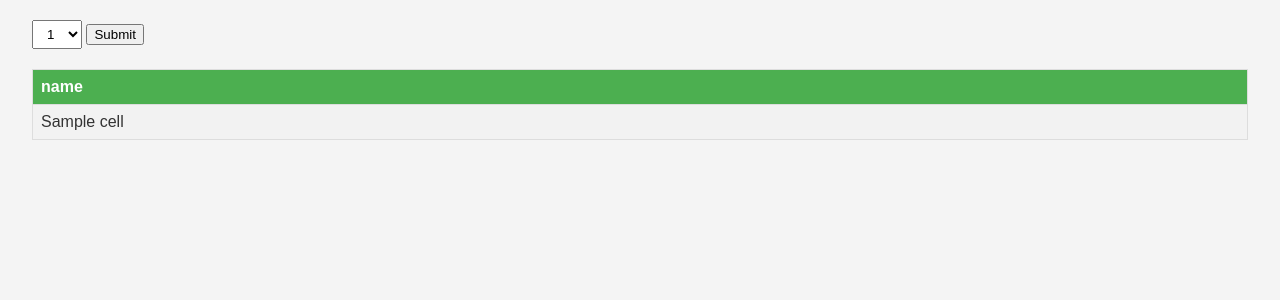
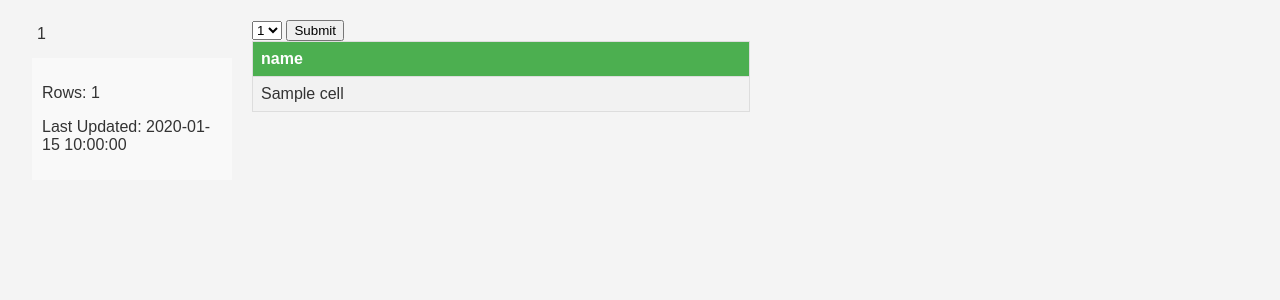
Before and after one commit to zakery292/luxpower_control, a Flask app: template templates/index.html in a window 1280 px wide. Shown: the part 100-400 px from the top of the page. Run offline with Flask 3, Linux system fonts and the light colour scheme; the template is opened without the code that fills it: most values are stand-ins (such as "Sample title", 1, 10 or a date in 2020).

Commit message:
updates to layouts

```diff
--- a/config.yaml
+++ b/config.yaml
@@ -1,5 +1,5 @@
 name: "LuxPower Control & DB"
-version: "1.1.65"
+version: "1.1.66"
 slug: "luxpower-control-db"
 description: >-
  "The "LuxPower Control & DB" addon integrates seamlessly with the LuxPower charge control HACS integration."
--- a/static/styles.css
+++ b/static/styles.css
@@ -1,10 +1,10 @@
 body {
     font-family: Arial, sans-serif;
     background-color: #f4f4f4;
-    color: #333; /* Default text color */
+    color: #333;
     margin: 0;
     padding: 0;
-    transition: background-color 0.3s, color 0.3s; /* Smooth transition for color changes */
+    transition: background-color 0.3s, color 0.3s;
 }
 
 header {
@@ -14,14 +14,45 @@ header {
     padding: 10px 0;
 }
 
-.container {
+.main-container {
+    display: flex;
     width: 95%;
     margin: 20px auto;
 }
 
-select {
-    padding: 5px 10px;
-    margin-bottom: 20px;
+.sidebar {
+    flex: 0 0
+200px; /* fixed width for the sidebar */
+margin-right: 20px;
+}
+
+.table-links a {
+display: block;
+padding: 5px;
+color: #333;
+text-decoration: none;
+}
+
+.table-links a:hover,
+.table-links a:focus {
+background-color: #ddd;
+}
+
+.table-info {
+padding: 10px;
+background-color: #f9f9f9;
+margin-top: 10px;
+}
+
+.content {
+flex-grow: 1;
+}
+
+.table-container {
+display: grid;
+grid-template-columns: 1fr 1fr; /* Two equal columns /
+gap: 20px;
+overflow-x: auto; / Allows tables to scroll horizontally */
 }
 
 table {
@@ -65,30 +96,34 @@ tr:nth-child(even) {
 /* Dark Mode Styles */
 @media (prefers-color-scheme: dark) {
 body {
-        background-color: #121212; /* Dark background */
-        color: #fff; /* Light text */
+background-color: #121212;
+color: #fff;
 }
 
+css
+Copy code
 header {
-        background-color: #1c1c1c; /* Slightly lighter header for contrast */
+    background-color: #1c1c1c;
 }
 
 th, td {
-        border: 1px solid #333; /* Darker border for tables */
+    border: 1px solid #333;
 }
 
 th {
-        background-color: #1e7e34; /* Dark green header */
+    background-color: #1e7e34;
 }
 
 tr:nth-child(even) {
-        background-color: #1c1c1c; /* Darker background
+    background-color: #1c1c1c;
+}
+
 .page-link {
-    background-color: #1c1c1c; /* Darker background for pagination links */
-    color: #fff; /* Light text for pagination links */
+    background-color: #1c1c1c;
+    color: #fff;
 }
 
 .page-link.active {
-    background-color: #28a745; /* Slightly lighter green for active page link */
+    background-color: #28a745;
 }
 }
--- a/templates/index.html
+++ b/templates/index.html
@@ -9,9 +9,21 @@
     <header>
         <h1>{{ selected_table if selected_table else 'Database Viewer' }}</h1>
     </header>
-    <div class="container">
-        <form action="./" method="post">
-            <select name="table_select">
+    <div class="main-container">
+        <aside class="sidebar">
+            <div class="table-links">
+                {% for table in tables %}
+                    <a href="{{ url_for('index', selected_table=table[0]) }}">{{ table[0] }}</a>
+                {% endfor %}
+            </div>
+            <div class="table-info">
+                <p>Rows: {{ total_rows }}</p>
+                <p>Last Updated: {{ last_updated }}</p> <!-- This will need backend support -->
+            </div>
+        </aside>
+        <div class="content">
+            <form action="./ method="post">
+                <select name="table_select" onchange="this.form.submit()">
                     {% for table in tables %}
                         <option value="{{ table[0] }}" {% if selected_table == table[0] %} selected {% endif %}>
                             {{ table[0] }}
@@ -20,8 +32,8 @@
                 </select>
                 <button type="submit">Submit</button>
             </form>
-
-        <!-- Table to Display Data -->
+            <div class="table-container">
+                <!-- First table -->
                 <table>
                     {% if data %}
                         <!-- Table Header -->
@@ -30,68 +42,38 @@
                                 <th>{{ column }}</th>
                             {% endfor %}
                         </tr>
-
                         <!-- Table Data Rows -->
-                {% for row in data %}
+                        {% for row in data[:30] %}
                             <tr>
                                 {% for cell in row.values() %}
                                     <td>{{ cell }}</td>
                                 {% endfor %}
                             </tr>
                         {% endfor %}
-            {% else %}
-                <tr>
-                    <td colspan="100%">No data found</td>
-                </tr>
                     {% endif %}
                 </table>
-<!-- Pagination -->
-<!-- Pagination -->
-<div class="pagination">
-    {% if total_pages > 1 %}
-        {% if page > 1 %}
-            <a href="javascript:void(0)" onclick="goToPage(1)" class="page-link">First</a>
-            <a href="javascript:void(0)" onclick="goToPage({{ page - 1 }})" class="page-link">Prev</a>
-        {% endif %}
-
-        <!-- Render start pages -->
-        {% for i in range(1, 3) %}
-            {% if i <= total_pages %}
-                <a href="javascript:void(0)" onclick="goToPage({{ i }})" class="page-link {% if i == page %}active{% endif %}">{{ i }}</a>
-            {% endif %}
+                <!-- Second table (if more than 30 rows) -->
+                {% if data|length > 30 %}
+                <table>
+                    <!-- Table Header -->
+                    <tr>
+                        {% for column in data[0].keys() %}
+                            <th>{{ column }}</th>
                         {% endfor %}
-
-        <!-- Show ellipsis if there is a gap between the start and current pages -->
-        {% if page > 5 %}
-            <span>...</span>
-        {% endif %}
-        <!-- Show page numbers around the current page -->
-    {% for i in range([page - 2, 1]|max, [page + 3, total_pages]|min) %}
-    {% if i not in range(1, 3) and i not in range(total_pages - 1, total_pages + 1) %}
-        <a href="javascript:void(0)" onclick="goToPage({{ i }})" class="page-link {% if i == page %}active{% endif %}">{{ i }}</a>
-    {% endif %}
+                    </tr>
+                    <!-- Table Data Rows -->
+                    {% for row in data[30:60] %}
+                        <tr>
+                            {% for cell in row.values() %}
+                                <td>{{ cell }}</td>
                             {% endfor %}
-
-    <!-- Show ellipsis if there is a gap between the current and end pages -->
-    {% if page < total_pages - 4 %}
-        <span>...</span>
-    {% endif %}
-
-    <!-- Render end pages -->
-    {% for i in range(total_pages - 1, total_pages + 1) %}
-        {% if i >= 3 %}
-            <a href="javascript:void(0)" onclick="goToPage({{ i }})" class="page-link {% if i == page %}active{% endif %}">{{ i }}</a>
-        {% endif %}
+                        </tr>
                     {% endfor %}
-
-    {% if page < total_pages %}
-        <a href="javascript:void(0)" onclick="goToPage({{ page + 1 }})" class="page-link">Next</a>
-        <a href="javascript:void(0)" onclick="goToPage({{ total_pages }})" class="page-link">Last</a>
-    {% endif %}
+                </table>
                 {% endif %}
             </div>
-
-
+            <!-- Pagination here -->
+        </div>
     </div>
     <script>
         function goToPage(pageNum) {
```
Lines whose indentation alone changed are shown as unchanged.
